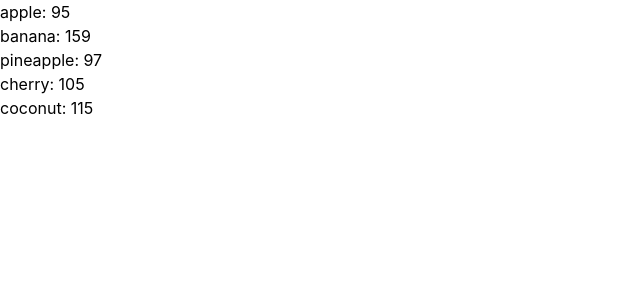
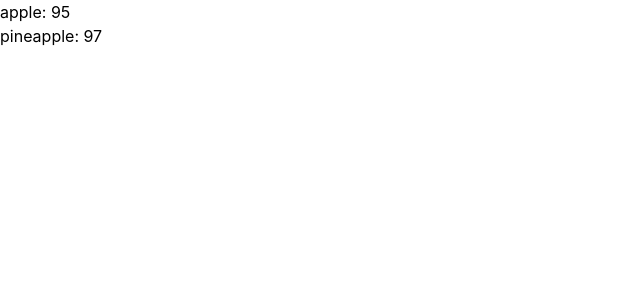
Before and after one commit to javohir-jafarov/reactjs, a React (Vite) app: page / in a window 1280 px wide. Shown: the top 300 px of the page, without its empty margins (0-640 px from the left). Built offline with nearby package versions, Linux system fonts and the light colour scheme.

Commit message:
mustahkamlash tugadi

```diff
--- a/src/components/List.jsx
+++ b/src/components/List.jsx
@@ -14,8 +14,10 @@ const List = (props) => {
 
 // data.sort((a, b) => b.cal - a.cal)
 
+const lowCalFruit = data.filter(fruit => fruit.cal <= 100)
 
-  let itemList = data.map(item => <li key={item.id}>{item.name}: {item.cal}</li>);
+
+  let itemList = lowCalFruit.map(lowCalFruit => <li key={lowCalFruit.id}>{lowCalFruit.name}: {lowCalFruit.cal}</li>);
 
 
 
```
